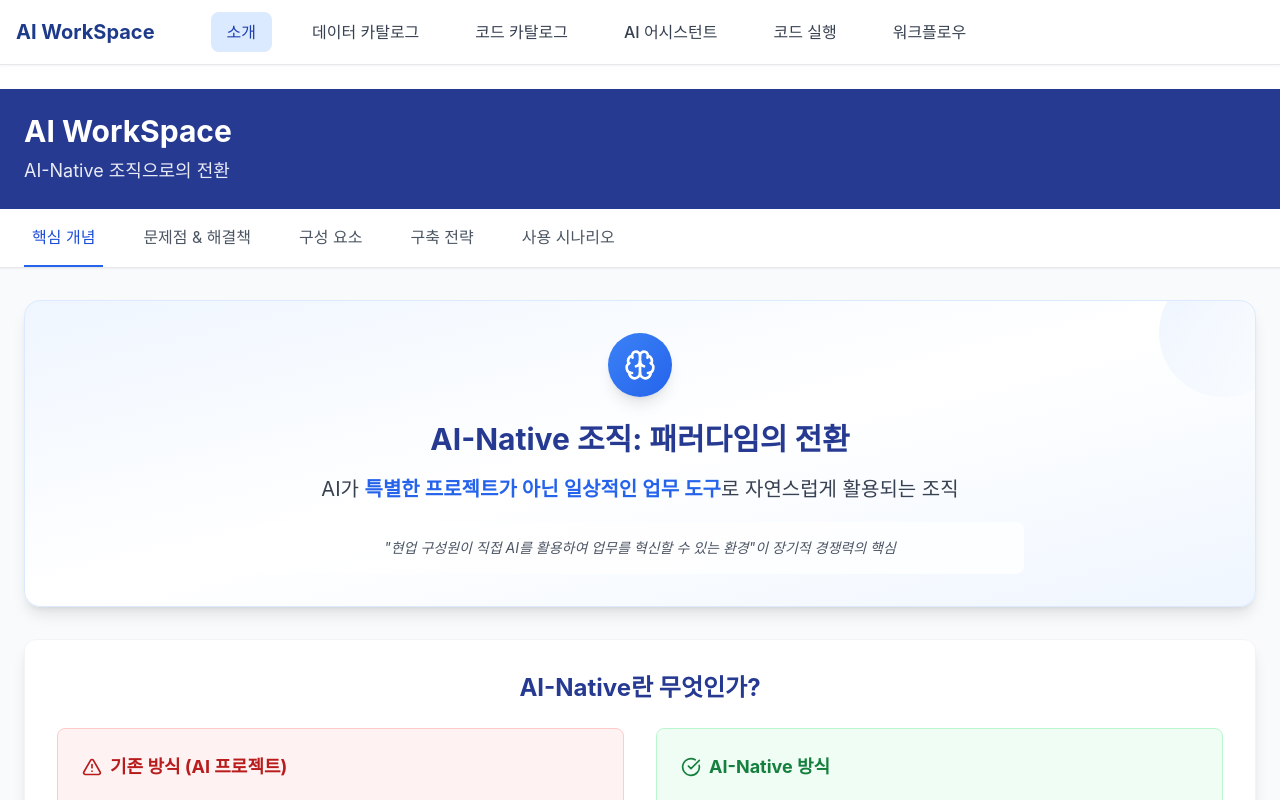
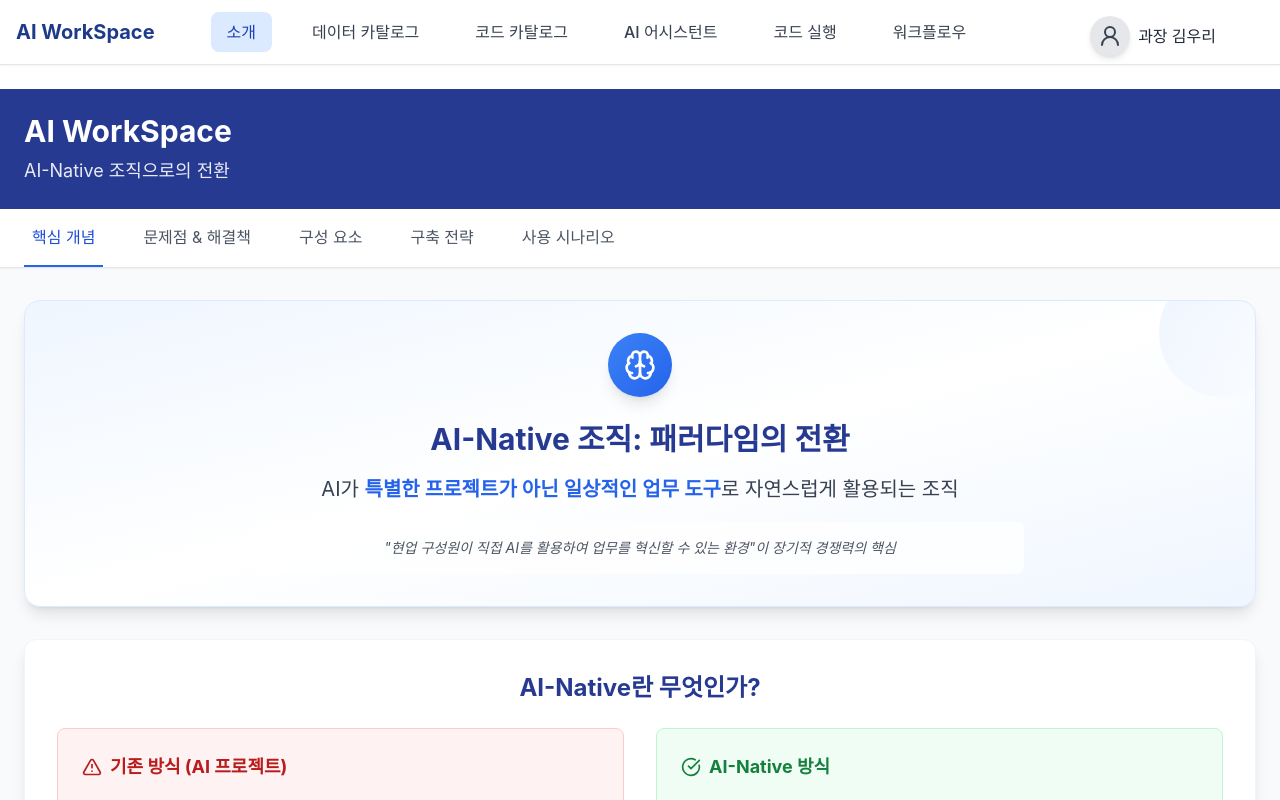
Before and after one commit to fudiso/ai_workspace, a React (Create React App) app: page / in a window 1280 px wide. Shown: the top 800 px of the page. Built offline with nearby package versions, Linux system fonts and the light colour scheme.

Commit message:
git hurb 동기화 테스트

```diff
--- a/src/App.js
+++ b/src/App.js
@@ -1,6 +1,6 @@
 import React, { useState, useEffect } from 'react';
 import { LineChart, Line, XAxis, YAxis, CartesianGrid, Tooltip, Legend, ResponsiveContainer } from 'recharts';
-import { Send, Play, BarChart3, Brain, Zap, GitBranch, Bot, Workflow, Cloud, Search, Users, Shield, FileText, PlayCircle, CheckCircle, ChevronDown, ChevronRight, ArrowRight, Database, Code, TrendingUp, AlertTriangle } from 'lucide-react';
+import { Send, Play, BarChart3, Brain, Zap, GitBranch, Bot, Workflow, Cloud, Search, Users, Shield, FileText, PlayCircle, CheckCircle, ChevronDown, ChevronRight, ArrowRight, Database, Code, TrendingUp, AlertTriangle, User2 } from 'lucide-react';
 import { BrowserRouter as Router, Routes, Route, Link, useLocation } from 'react-router-dom';
 import CodeCatalog from './CodeCatalog/codecatalog';
 import DataCatalog from './DataCatalog/datacatalog';
@@ -1030,7 +1030,13 @@ function NavigationBar() {
   return (
     <nav className="bg-white shadow-sm border-b mb-6">
       <div className="max-w-7xl mx-auto px-4 py-3 flex items-center gap-6">
-        <span className="text-xl font-bold text-blue-900 mr-8">AI WorkSpace</span>
+        <Link
+          to="/"
+          className="text-xl font-bold text-blue-900 mr-8 cursor-pointer"
+          style={{ textDecoration: 'none' }}
+        >
+          AI WorkSpace
+        </Link>
         {navItems.map((item) => (
           <Link
             key={item.to}
@@ -1045,9 +1051,17 @@ function NavigationBar() {
           </Link>
         ))}
       </div>
+      <div className="fixed top-4 right-16 flex items-center space-x-2">
+         <div className="w-10 h-10 rounded-full bg-gray-200 flex items-center justify-center shadow-md">
+          <User2 className="w-6 h-6 text-gray-700" />
+         </div>
+         <span className="text-gray-800 font-medium">과장 김우리</span>
+      </div>
     </nav>
   );
 }
+
+
 
 function App() {
   return (
```
